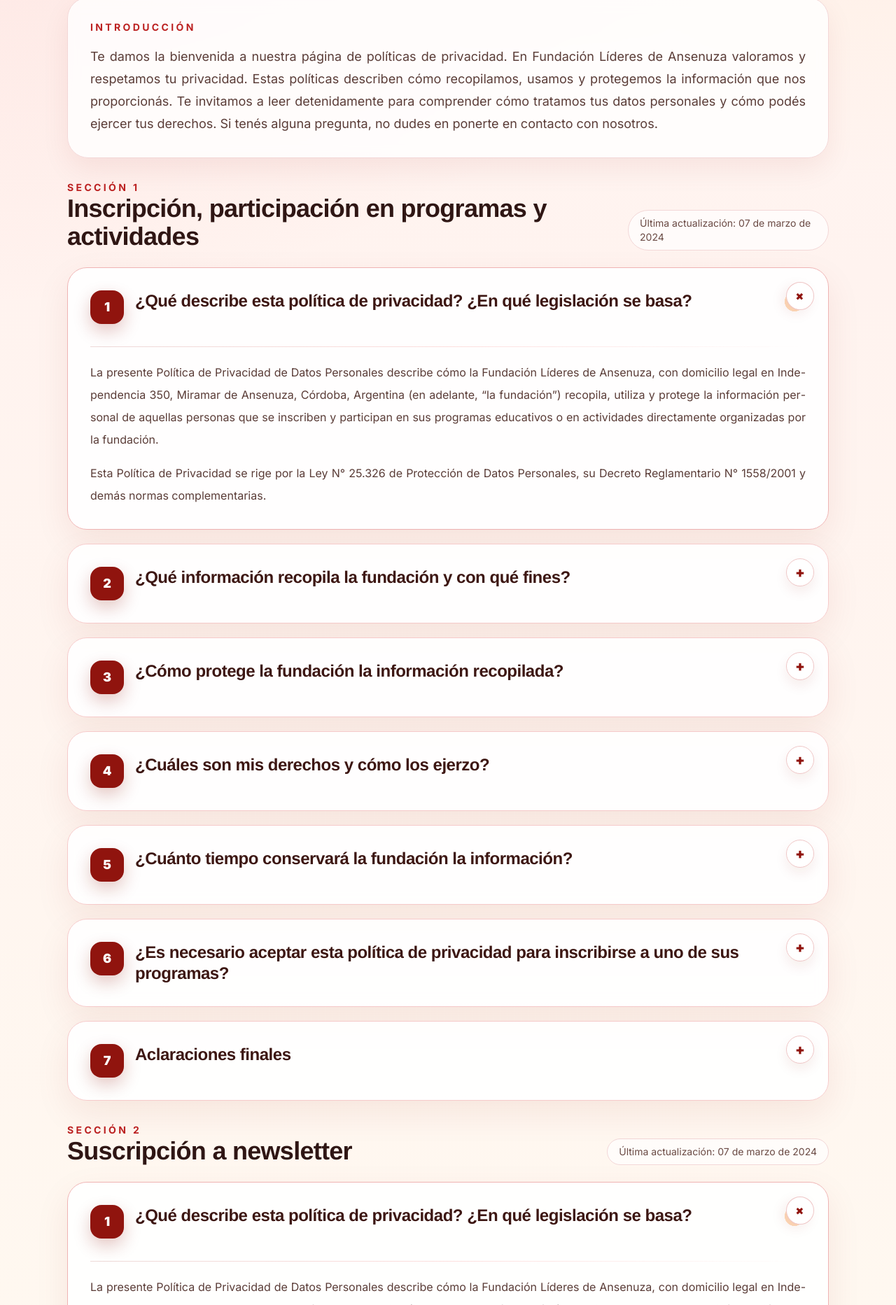
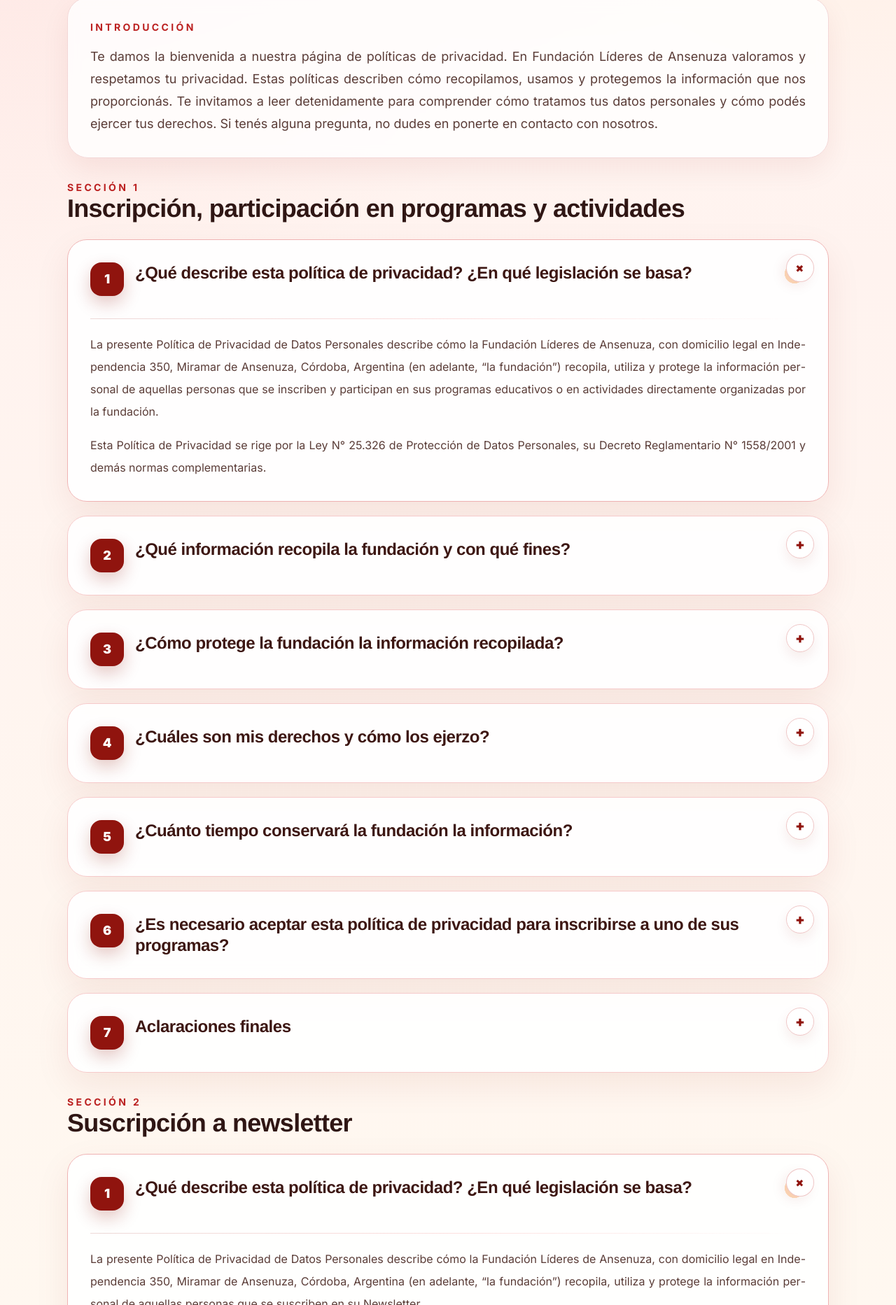
Before and after one commit to Fundacion-Lideres-de-Ansenuza/FLA-Web, a Next.js app: page /politicas-de-privacidad in a window 1280 px wide. Shown: the part 928-2793 px from the top of the page at 70% size. Built offline with nearby package versions, Linux system fonts and the light colour scheme; a web font is replaced by a local one.

Commit message:
Fix/last changes to fla web (#61)
* feat: delete updated at in policy privacy

* feat: add gsdfgds

```diff
--- a/app/politicas-de-privacidad/page.tsx
+++ b/app/politicas-de-privacidad/page.tsx
@@ -250,9 +250,6 @@
                 <p className="text-sm font-bold uppercase tracking-[0.24em] text-[#bc2222]">Sección 1</p>
                 <h2 className="text-3xl text-[#2f1614] sm:text-4xl">Inscripción, participación en programas y actividades</h2>
               </div>
-              <div className="rounded-full border border-[#f3d7d7] bg-white/70 px-4 py-2 font-arimo text-sm text-[#6a4a44]">
-                Última actualización: 07 de marzo de 2024
-              </div>
             </div>
 
             <div className="grid gap-5">
@@ -267,9 +264,6 @@
               <div>
                 <p className="text-sm font-bold uppercase tracking-[0.24em] text-[#bc2222]">Sección 2</p>
                 <h2 className="text-3xl text-[#2f1614] sm:text-4xl">Suscripción a newsletter</h2>
-              </div>
-              <div className="rounded-full border border-[#f3d7d7] bg-white/70 px-4 py-2 font-arimo text-sm text-[#6a4a44]">
-                Última actualización: 07 de marzo de 2024
               </div>
             </div>
 
--- a/components/about_us/volunteers.tsx
+++ b/components/about_us/volunteers.tsx
@@ -1,7 +1,7 @@
 import Image from "next/image";
 import { JSX } from "react";
 
-const flaMap = "/images/mapa-fla.webp";
+const flaMap = "/images/about_us/Mapa_pintado_FLA.webp";
 
 export default function Volunteers(): JSX.Element {
   return (
```
Also changed, not shown: public/images/about_us/Mapa_pintado_FLA.webp (added).
